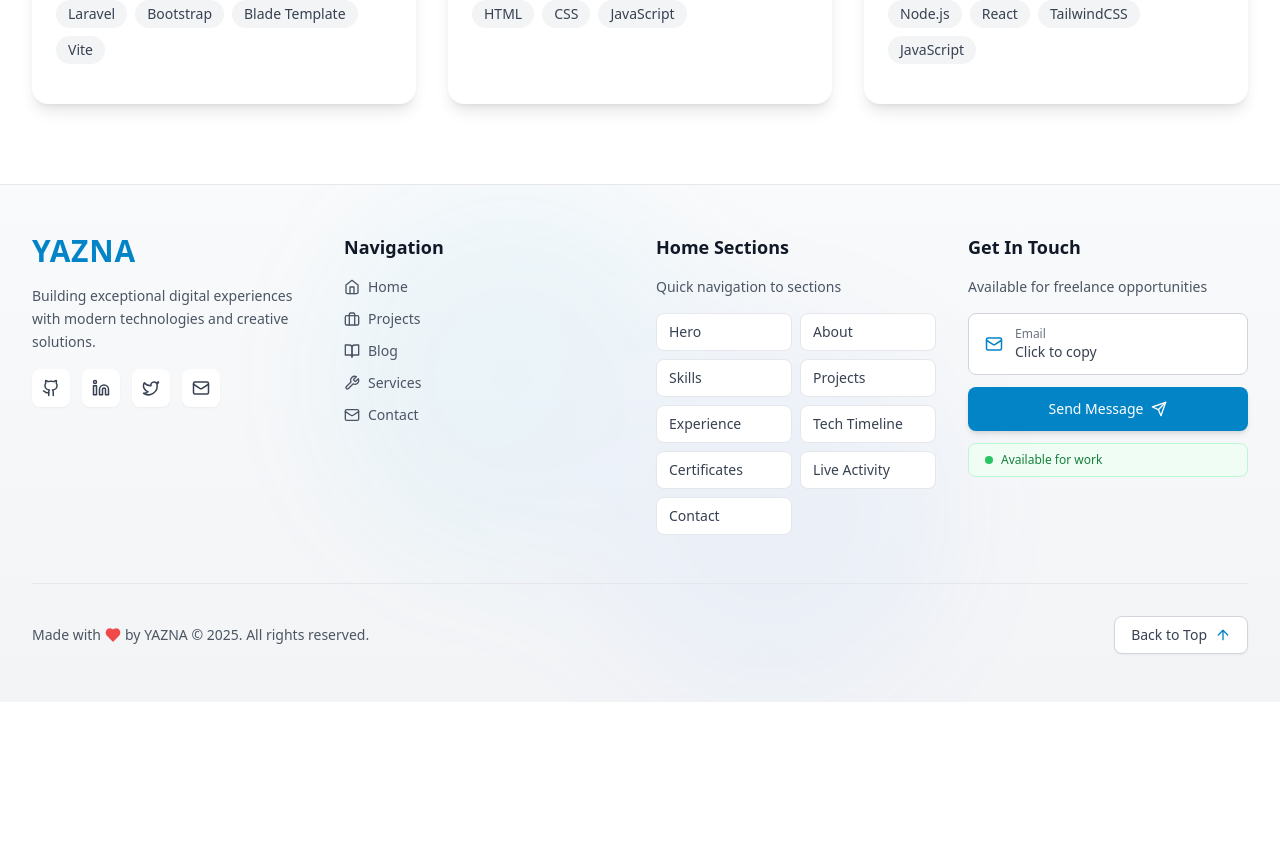
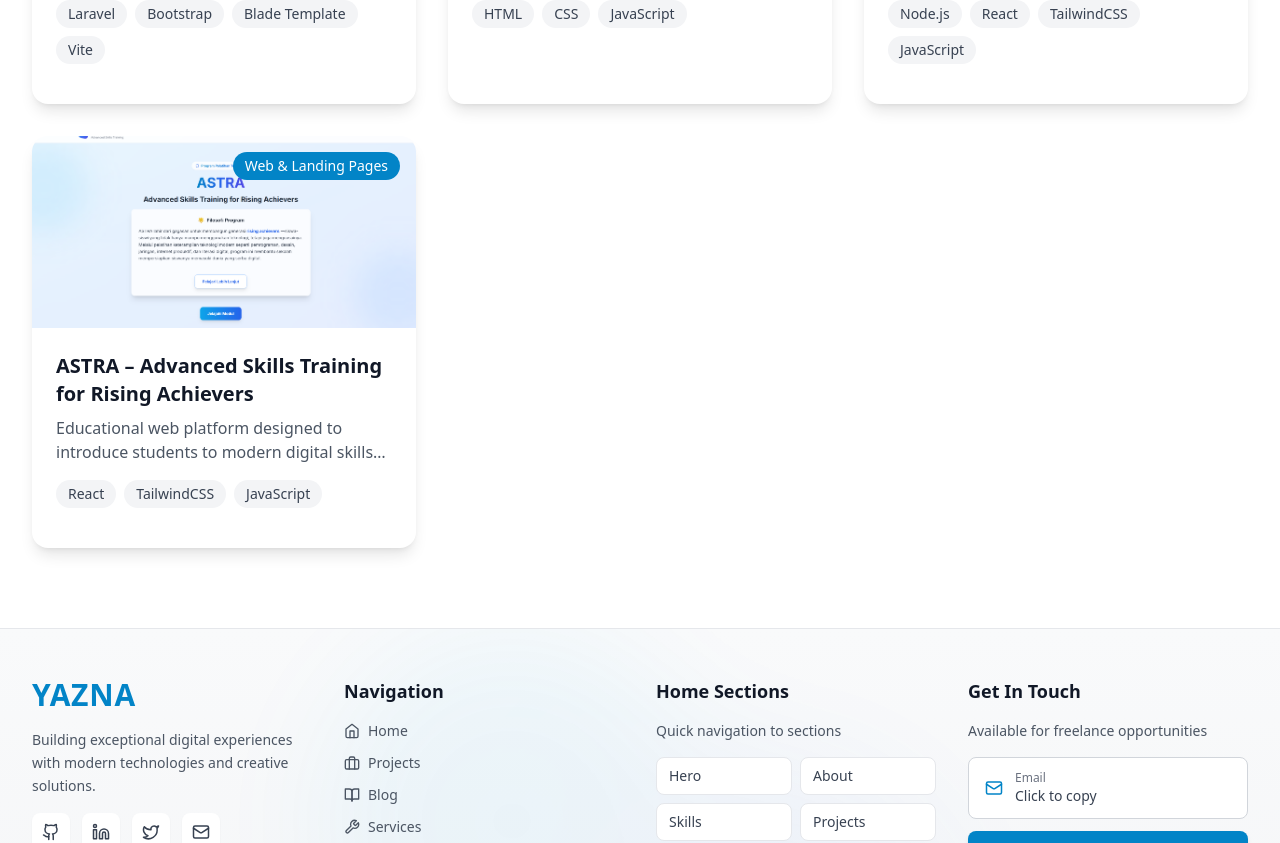
Before and after one commit to ahmad-imtiyaz/portofolio-website, a React (Vite) app: page /projects in a window 1280 px wide. Shown: the part 1620-2463 px from the top of the page. Before the commit the page ends 2322 px from the top, so only its background shows below. Built offline with nearby package versions, Linux system fonts and the light colour scheme.

Commit message:
menambahkan project baru

```diff
--- a/src/data/projects.js
+++ b/src/data/projects.js
@@ -46,7 +46,7 @@ export const projects = [
     liveUrl: "https://mondigi-kbr.site/",
     githubUrl: "https://github.com/daniizzulhaq/app-kiss-kbr",
     category: "Internal & Management Systems",
-    featured: true,
+    featured: false,
   },
   {
     id: 4,
@@ -123,7 +123,7 @@ export const projects = [
     imageAlt:
       "Landing page of Caffe SenjaAntariksa showing café menu and offerings",
     technologies: ["HTML", "CSS", "JavaScript"],
-    liveUrl: "#",
+    liveUrl: "https://ahmad-imtiyaz.github.io/senja-antariksa/",
     githubUrl: "https://github.com/ahmad-imtiyaz/senja-antariksa",
     category: "Web & Landing Pages",
     featured: false,
@@ -144,4 +144,20 @@ export const projects = [
     category: "Internal & Management Systems",
     featured: false,
   },
+  {
+    id: 10,
+    title: "ASTRA – Advanced Skills Training for Rising Achievers",
+    description:
+      "Educational web platform designed to introduce students to modern digital skills such as programming, networking, design, and digital literacy.",
+    longDescription:
+      "ASTRA (Advanced Skills Training for Rising Achievers) adalah platform edukasi yang dibuat untuk membantu sekolah membangun generasi siswa yang tidak hanya mampu menggunakan teknologi, tetapi juga menguasainya. Program ini menyediakan materi pembelajaran digital, modul interaktif, dan sistem manajemen pelatihan untuk memperkenalkan siswa pada keterampilan teknologi seperti pemrograman, desain, jaringan, literasi digital, serta pemanfaatan internet secara produktif.\n\nMelalui filosofi ‘rising achievers’, ASTRA lahir dari kebutuhan untuk membuka akses belajar teknologi bagi siswa yang memiliki potensi besar namun minim kesempatan. Website ini membantu sekolah menghadirkan pelatihan terstruktur, meningkatkan kemampuan adaptasi siswa terhadap era digital, serta mendorong kreativitas dan inovasi.\n\nDengan ASTRA, siswa diharapkan dapat melihat teknologi sebagai peluang untuk menciptakan masa depan mereka sendiri. Platform ini dirancang untuk membangun generasi yang percaya diri, kritis, kreatif, dan siap bersaing di dunia modern.",
+    image: "/images/project-10.png",
+    imageAlt:
+      "ASTRA web dashboard showing educational modules, digital skill courses, and student progress tracking",
+    technologies: ["React", "TailwindCSS", "JavaScript"],
+    liveUrl: "https://progam-astra.netlify.app/",
+    githubUrl: "https://github.com/ahmad-imtiyaz/ASTRA",
+    category: "Web & Landing Pages",
+    featured: true,
+  },
 ];
```
Also changed, not shown: public/images/project-10.png (added).
